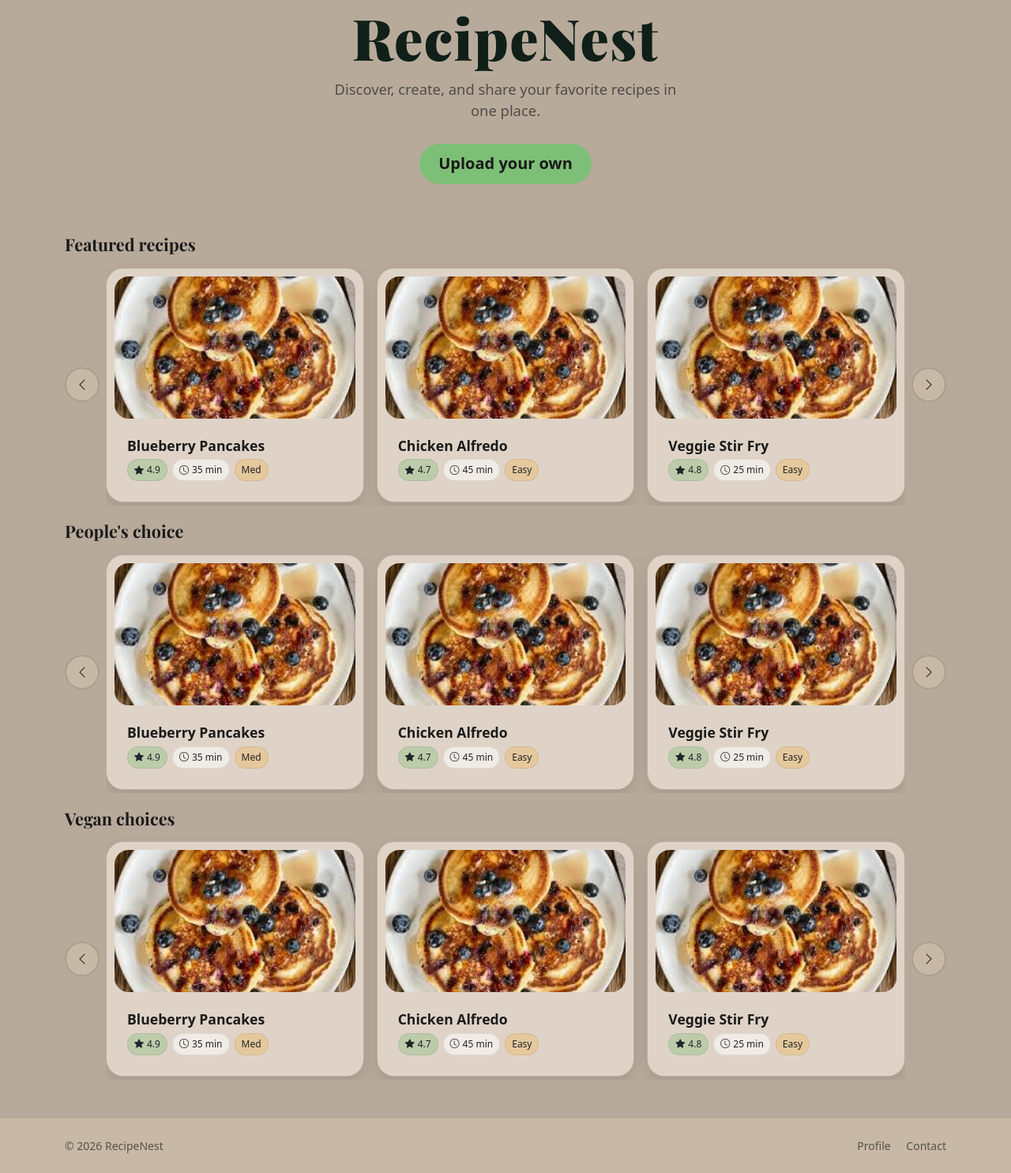
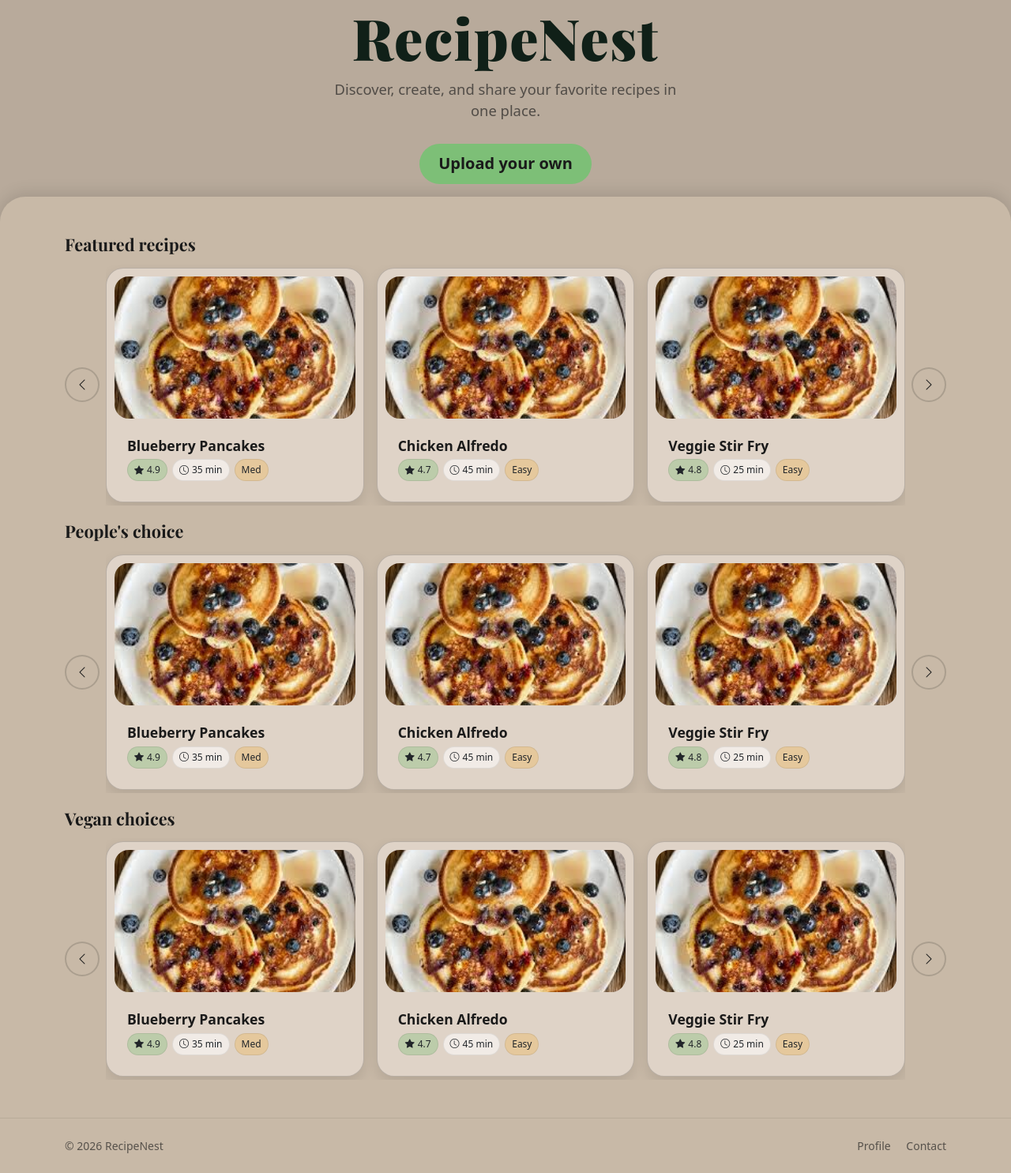
Before and after one commit to BraxtonFails/RecipeNest, a PHP site: page /index.html in a window 1280 px wide. Shown: the part 85-1570 px from the top of the page at 79% size. Run offline with PHP 8.4, Linux system fonts and the light colour scheme.

Commit message:
Tweak home layout contrast (hero vs recipe panel)
Made-with: Cursor

```diff
--- a/style/recipenest.css
+++ b/style/recipenest.css
@@ -297,11 +297,14 @@ body{
 
 /* ===== Home: Recipe section (3 rows, each scrollable with arrows) ===== */
 .rn-recipes {
-  background: var(--rn-bg);
-  padding-top: 1rem;
+  background: var(--rn-panel);
+  padding-top: 1.5rem;
+  border-top-left-radius: 32px;
+  border-top-right-radius: 32px;
+  box-shadow: 0 -4px 20px rgba(0,0,0,.12);
 }
 .rn-recipes.py-5 {
-  padding-top: 1rem;
+  padding-top: 1.5rem;
   padding-bottom: 3rem;
 }
 .rn-section-title {
```
